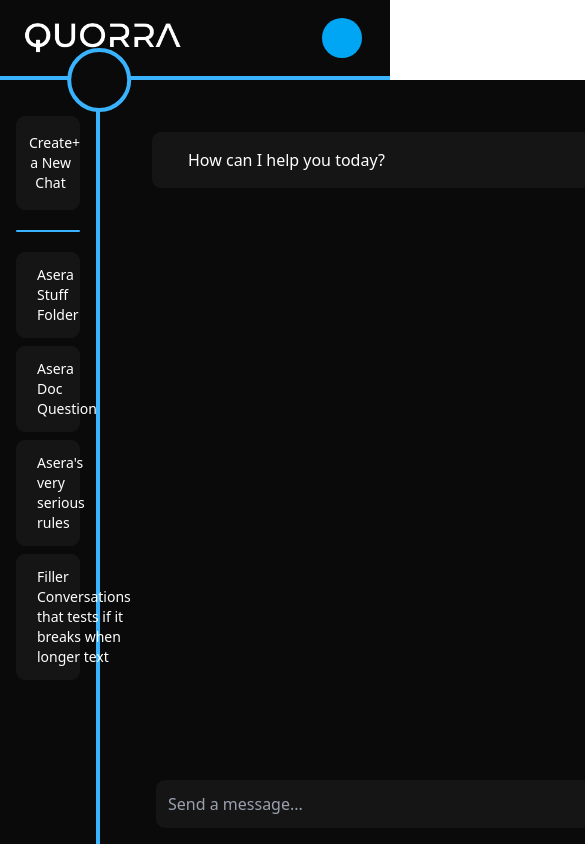
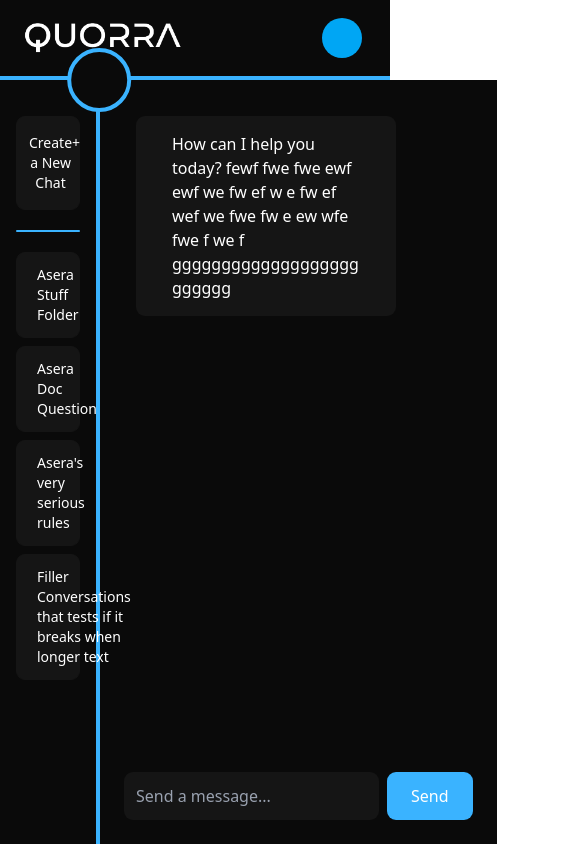
Before and after one commit to vladimircuc/QUORRA-Asera-Custom-LLM, a React (Vite) app: page / in a window 390 px wide. Shown: the top 844 px of the page, 585 px wide, since content can reach past the window. Built offline with nearby package versions, Linux system fonts and the light colour scheme.

Commit message:
fixed mobile view

```diff
--- a/src/components/ChatInput.jsx
+++ b/src/components/ChatInput.jsx
@@ -11,11 +11,10 @@ export default function ChatInput({ onSend }) {
   };
 
   return (
-    <div className="p-4 bg-main flex justify-center">
       <div className="flex items-center gap-2 w-full max-w-4xl">
         <input
           type="text"
-          className="flex-1 p-3 rounded bg-diff text-white placeholder-gray-400 outline-none"
+          className="flex-1 min-w-0 p-3 rounded bg-diff text-white placeholder-gray-400 outline-none"
           placeholder="Send a message..."
           value={input}
           onChange={(e) => setInput(e.target.value)}
@@ -23,11 +22,10 @@ export default function ChatInput({ onSend }) {
         />
         <button
           onClick={handleSubmit}
-          className="bg-accent hover:bg-[#3AB3FF] text-white px-11 py-3 rounded"
+          className="bg-accent hover:bg-[#3AB3FF] text-white px-6 sm:px-11 py-3 rounded shrink-0"
         >
           Send
         </button>
       </div>
-    </div>
   );
 }
--- a/src/components/ChatMessage.jsx
+++ b/src/components/ChatMessage.jsx
@@ -3,10 +3,10 @@ export default function ChatMessage({ role, content }) {
 
   return (
     <div
-      className={`py-4 px-9 rounded-lg ${
+      className={`py-4 px-9 rounded-lg max-w-[80%] whitespace-pre-wrap break-words ${
         isUser
-          ? 'w-2xl bg-accent text-white self-end ml-auto'
-          : 'w-3xl bg-diff text-white self-start mr-auto'
+          ? 'bg-accent text-white self-end ml-auto'
+          : 'bg-diff text-white self-start mr-auto'
       }`}
     >
       {content}
--- a/src/components/ChatWindow.jsx
+++ b/src/components/ChatWindow.jsx
@@ -5,7 +5,7 @@ import ChatInput from './ChatInput';
 
 export default function ChatWindow() {
   const [messages, setMessages] = useState([
-    { role: 'system', content: 'How can I help you today?' },
+    { role: 'system', content: 'How can I help you today? fewf fwe fwe ewf  ewf we fw ef w e fw ef wef we fwe fw e ew wfe fwe f we f  ggggggggggggggggggggggggg' },
   ]);
 
   const handleSend = (input) => {
@@ -14,7 +14,7 @@ export default function ChatWindow() {
   };
 
   return (
-    <main className="flex-1 flex px-10 pt-10 flex-col bg-main text-white">
+    <main className="flex flex-1 flex-col p-6 bg-main text-white">
       {/* Message Feed */}
       <div className="flex-1 overflow-y-auto p-3 space-y-4 flex flex-col">
         {messages.map((msg, idx) => (
--- a/src/pages/ChatPage.jsx
+++ b/src/pages/ChatPage.jsx
@@ -7,7 +7,7 @@ export default function ChatPage() {
   return (
     <div className="flex flex-col h-screen navy-bg">
       <Navbar />
-      <div className="flex flex-1 w-screen text-white">
+      <div className="flex flex-1 w-full text-white">
         <Sidebar />
         <ChatWindow />
       </div>
```
